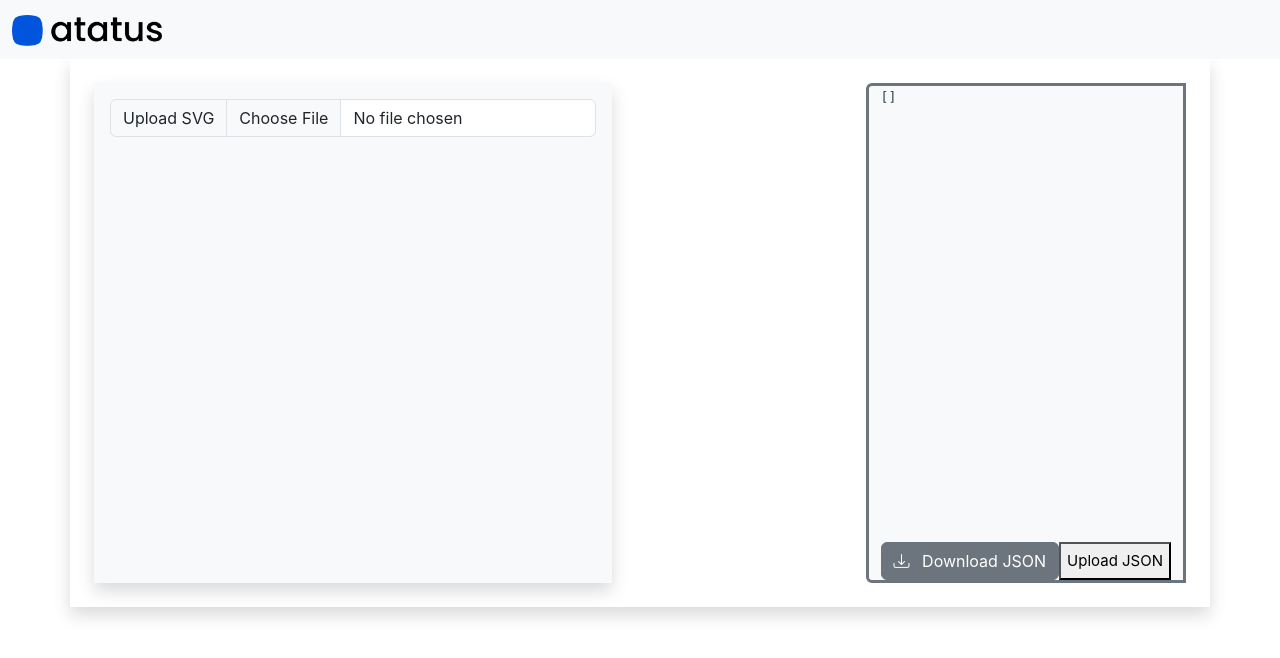
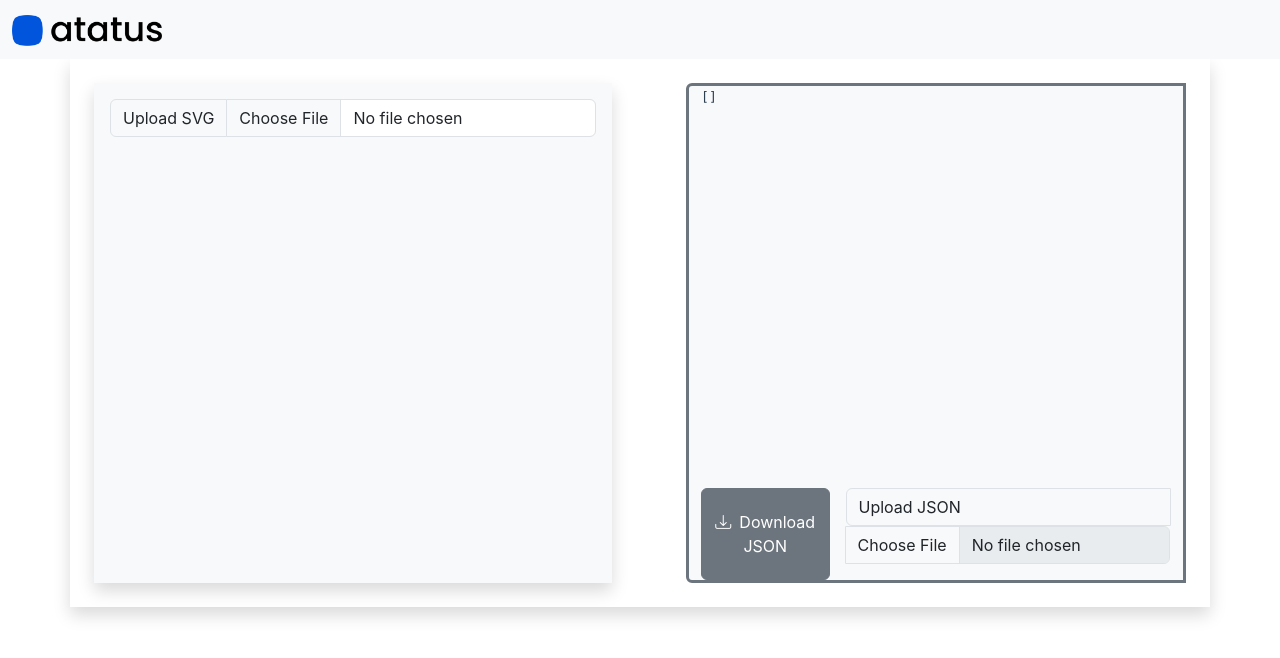
Before and after one commit to andrei-deeyu/cssanimconvert, a Vue app: page / in a window 1280 px wide. Shown: the top 658 px of the page. Built offline with nearby package versions, Linux system fonts and the light colour scheme.

Commit message:
download the json structure of svg

```diff
--- a/src/components/JSONStructure.vue
+++ b/src/components/JSONStructure.vue
@@ -3,12 +3,14 @@
     <div id="jsonStructure">
       <pre>{{ extractedAnimations }}</pre>
     </div>
-    <div id="actions" class="d-flex flex-row justify-content-between">
-      <button class="btn btn-secondary">
-        <span class="bi bi-download me-2"></span>
-        Download JSON
-      </button>
-      <button >Upload JSON</button>
+    <div id="actions" class="d-flex flex-row justify-content-between gap-3">
+      <ButtonDownloadJSON
+        :extractedAnimations="extractedAnimations"
+        :SVGFilename="SVGFilename">
+      </ButtonDownloadJSON>
+      <ButtonUploadJSON>
+
+      </ButtonUploadJSON>
     </div>
   </div>
 </template>
@@ -17,8 +19,11 @@ import { defineProps } from 'vue';
 
 const props = defineProps<{
   extractedAnimations: any[];
+  SVGFilename: string | null;
 }>();
 
+import ButtonDownloadJSON from './buttons/ButtonDownloadJSON.vue';
+import ButtonUploadJSON from './buttons/ButtonUploadJSON.vue';
 </script>
 <style scoped>
 #structure {
--- /dev/null
+++ b/src/components/buttons/ButtonDownloadJSON.vue
@@ -0,0 +1,36 @@
+<template>
+  <button class="btn btn-secondary" @click="downloadJson">
+    <span class="bi bi-download me-2"></span>Download JSON
+  </button>
+</template>
+<script setup lang="ts">
+import { defineProps } from 'vue';
+
+const props = defineProps<{
+  extractedAnimations: any[];
+  SVGFilename: string | null;
+}>();
+
+
+const downloadJson = () => {
+  const jsonData = JSON.stringify(props.extractedAnimations, null, 2);
+  const blob = new Blob([jsonData], { type: 'application/json' });
+  const url = URL.createObjectURL(blob);
+
+  const link = document.createElement('a');
+  link.href = url;
+  link.download = `${props.SVGFilename}_animations.json`;
+  document.body.appendChild(link);
+  link.click();
+
+  document.body.removeChild(link); // Cleanup
+  URL.revokeObjectURL(url); // Free up memory
+};
+</script>
+<style scoped>
+#structure {
+  height: 500px;
+  min-width: 300px;
+  max-width: 500px;
+}
+</style>
--- /dev/null
+++ b/src/components/buttons/ButtonUploadJSON.vue
@@ -0,0 +1,12 @@
+<template>
+<div class="input-group mb-3 d-flex flex-column">
+  <label class="input-group-text">Upload JSON</label>
+  <input type="file" accept="image/svg+xml" class="form-control w-100" disabled />
+</div>
+</template>
+<script setup lang="ts">
+
+</script>
+<style scoped>
+
+</style>
--- a/src/components/buttons/ButtonUploadSVG.vue
+++ b/src/components/buttons/ButtonUploadSVG.vue
@@ -16,7 +16,7 @@ const handleFileUpload = (event: Event) => {
     reader.onload = () => {
       emit('file-uploaded', {
         content: reader.result as string,
-        name: file.name
+        name: file.name.split('.')[0]
       });
     };
 
--- a/src/pages/Dashboard.vue
+++ b/src/pages/Dashboard.vue
@@ -11,7 +11,8 @@
     </div>
     <div id="JSONContainer">
       <JSONStructure
-        :extractedAnimations="extractedAnimations">
+        :extractedAnimations="extractedAnimations"
+        :SVGFilename="svgFilename">
       </JSONStructure>
     </div>
   </div>
```
